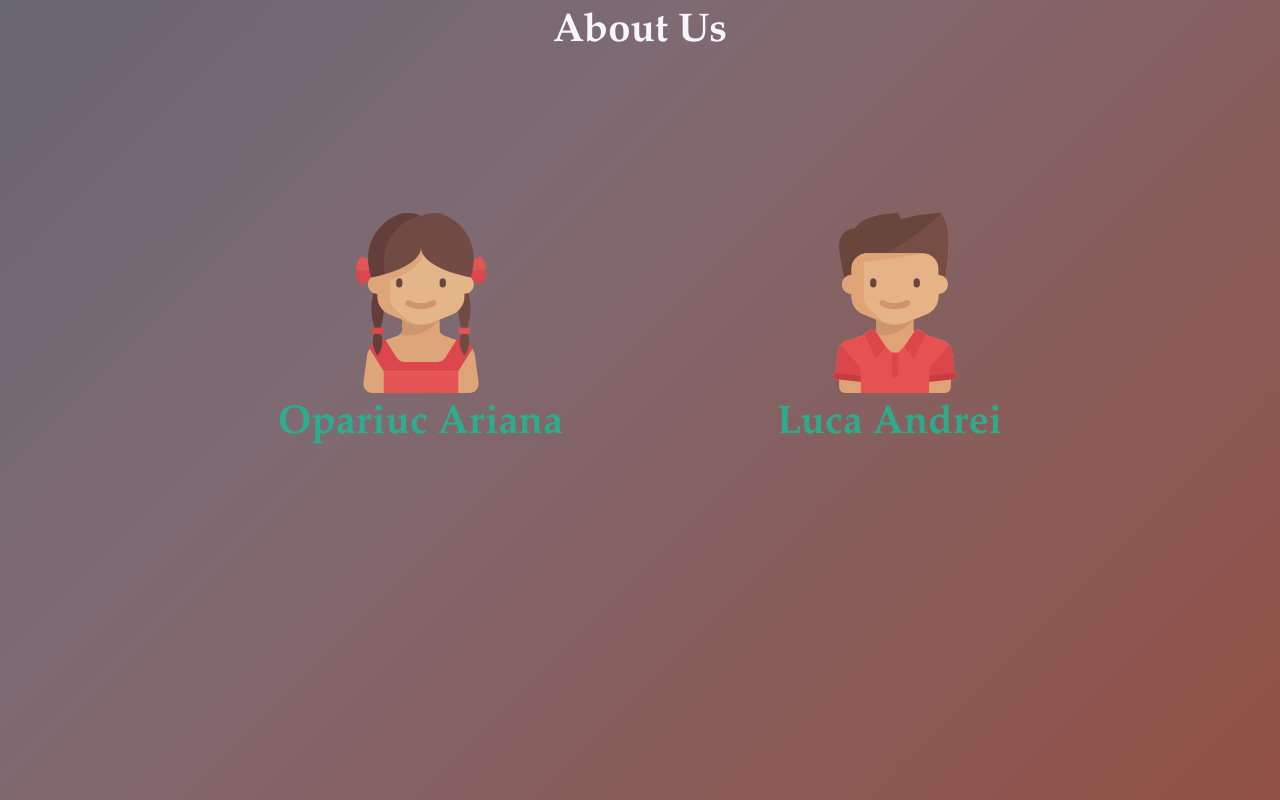
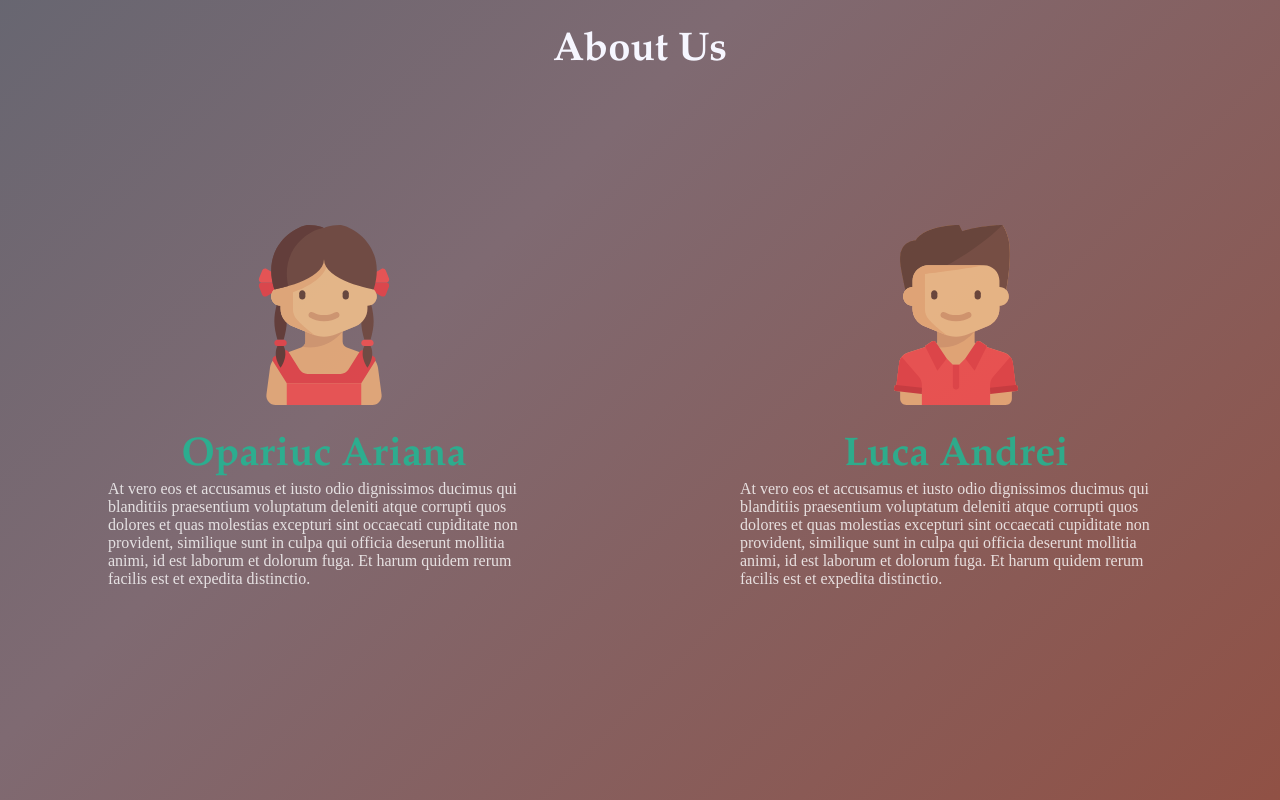
Before and after one commit to andreiluca96/HeGe-Headgear-Web-Assistant-, a plain HTML site: page html/about-us.html in a window 1280 px wide. Drawn offline with Linux system fonts and the light colour scheme.

Commit message:
added text to about us

```diff
--- a/css/about-us.css
+++ b/css/about-us.css
@@ -21,7 +21,7 @@ body {
 
 h1 {
 	font-size: 2.5em;
-    margin: 7px;
+    margin-bottom: 0px;
     text-align: center;
     font-family: "Palatino Linotype";
     color: #F6F6FF;
@@ -43,17 +43,15 @@ h1 {
 	opacity: 1;
 }
 
-.avatar-1 {
-	padding-left: 60px;
-}
-.avatar-2 {
-	padding-left: 35px;
-}
 .avatar-1, .avatar-2 {
 	height: 180px;
-    width: 180px;
 }
 .avatar-container h1 {
 	font-family: "Palatino Linotype";
     color: #19be97;
 }
+.avatar-contaier .text-field {
+	color: #19be97;
+	display: flex;
+	font-family: "Palatino Linotype";
+}
--- a/html/about-us.html
+++ b/html/about-us.html
@@ -15,10 +15,15 @@
 		<div class="avatar-container">
 			<img class="avatar-1" src="../img/girl.svg">
 			<h1>Opariuc Ariana</h1>
+			<div class="text-field">
+			At vero eos et accusamus et iusto odio dignissimos ducimus qui blanditiis praesentium voluptatum deleniti atque corrupti quos dolores et quas molestias excepturi sint occaecati cupiditate non provident, similique sunt in culpa qui officia deserunt mollitia animi, id est laborum et dolorum fuga. Et harum quidem rerum facilis est et expedita distinctio. </div>
 		</div>
 		<div class="avatar-container">
 			<img class="avatar-2" src="../img/boy.svg">
 			<h1>Luca Andrei</h1>
+				<div class="text-field">
+				At vero eos et accusamus et iusto odio dignissimos ducimus qui blanditiis praesentium voluptatum deleniti atque corrupti quos dolores et quas molestias excepturi sint occaecati cupiditate non provident, similique sunt in culpa qui officia deserunt mollitia animi, id est laborum et dolorum fuga. Et harum quidem rerum facilis est et expedita distinctio.
+				</div>
 		</div>
 	</div>
 </body>
```
